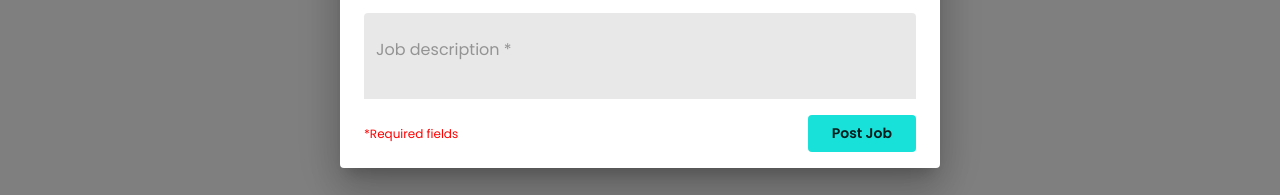
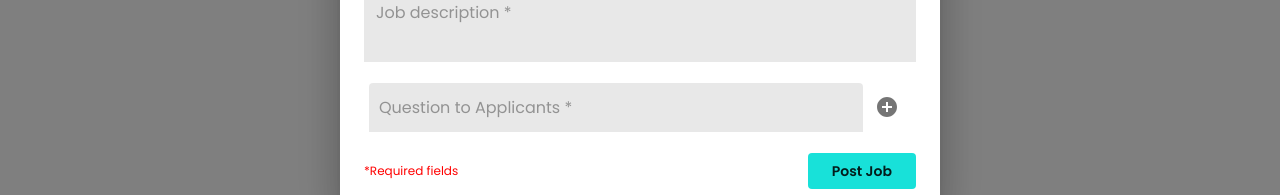
Before and after one commit to kolpp15/JuniorNest, a React (Create React App) app: page / in a window 1280 px wide. Both pictures are taken after a click on the button "Post a job". Shown: the part 451-646 px from the top of the page. Built offline with nearby package versions, Linux system fonts and the light colour scheme; no server answers; the database is empty.

Commit message:
add job Modal and view Modal

```diff
--- a/src/App.js
+++ b/src/App.js
@@ -17,6 +17,7 @@ export default () => {
   const [customSearch, setCustomSearch] = useState(false);
   const [newJobModal, setNewJobModal] = useState(false);
   const [viewJob, setViewJob] = useState({});
+
 
   const fetchJobs = async () => {
     setCustomSearch(false);
@@ -64,6 +65,8 @@ export default () => {
 
       <NewJobModal closeModal={() => setNewJobModal(false)} newJobModal={newJobModal} postJob={postJob} />
       <ViewJobModal job={viewJob} closeModal={()=> setViewJob({})} />
+
+
       <Grid container justify="center">
         <Grid item xs={10}>
           <Searchbar fetchJobsCustom={fetchJobsCustom} />
--- /dev/null
+++ b/src/components/Job/AddField.css
@@ -0,0 +1,22 @@
+* {box-sizing: border-box;}
+
+  .form-inline {
+    display: flex;
+    flex-direction: column;
+  }
+
+  .form-inline label {
+    margin: 5px 10px 5px 0;
+  }
+
+  .form-inline input {
+    vertical-align: middle;
+    margin: 5px 10px 5px 0;
+    padding: 10px;
+  }
+
+  .form-new-question {
+    display: flex;
+    flex-direction: row;
+    padding: 5px;
+  }
--- a/src/components/Job/NewJobModal.js
+++ b/src/components/Job/NewJobModal.js
@@ -1,7 +1,8 @@
 import React, { useState } from "react";
 import { Box, Grid, FilledInput, Select, MenuItem, Dialog, DialogTitle, DialogContent, DialogActions, Typography, Button, IconButton, CircularProgress } from "@material-ui/core";
 import { Close as CloseIcon } from "@material-ui/icons"
-
+import './AddField.css'
+import { AddCircle, RemoveCircle } from "@material-ui/icons"
 
 const initState = {
   title: "", // we have to add this // webdeveloper
@@ -12,17 +13,28 @@ const initState = {
   education: "",
   description: "",
   post_date: "",
-  company_id: "mCRVmyjCLM2FPIZ57Dnw"
+  company_id: "mCRVmyjCLM2FPIZ57Dnw",
+  questions: {}
 }
 
 export default (props) => {
   const [loading, setLoading] = useState(false)
   const [jobDetails, setJobDetails] = useState(initState)
+  const [formValues, setFormValues] = useState([{ questions: "" }])
+
+  let questionStorage = {}
 
   const handleChange = (e) => {
     e.persist();
-    setJobDetails((oldState) => ({...oldState, [e.target.name]: e.target.value,
-    }));
+    if (e.target.name.includes("questions")) {
+      questionStorage[e.target.name] = e.target.value
+      setJobDetails((oldState) => ({...oldState,
+        ...questionStorage
+      }));
+    } else {
+      setJobDetails((oldState) => ({...oldState, [e.target.name]: e.target.value,
+      }));
+    }
   }
 
   const handleSubmit = async () => {
@@ -31,6 +43,17 @@ export default (props) => {
     // }
     // if (!jobDetails,skills.length) return;
     setLoading(true);
+
+    let questionsObj = {}
+    for (const question in jobDetails) {
+      if (question.includes("question")) {
+        questionsObj[question] = jobDetails[question]
+        delete jobDetails[question]
+      }
+    }
+    delete questionsObj.questions
+    jobDetails.questions = questionsObj
+
     await props.postJob(jobDetails)
     closeModal();
   }
@@ -39,6 +62,16 @@ export default (props) => {
     setJobDetails(initState)
     setLoading(false)
     props.closeModal()
+  }
+
+  let addFormFields = () => {
+    setFormValues([...formValues, { questions: "" }])
+  }
+
+  let removeFormFields = (i) => {
+      let newFormValues = [...formValues];
+      newFormValues.splice(i, 1);
+      setFormValues(newFormValues)
   }
 
   return (
@@ -77,8 +110,6 @@ export default (props) => {
             <FilledInput onChange={handleChange} name="education" value={jobDetails.education} placeholder="Education Level *" disableUnderline fullWidth />
           </Grid>
 
-
-
           <Grid item xs={6}>
             <FilledInput onChange={handleChange} name="skill" value={jobDetails.skill} placeholder="Required Skills *" disableUnderline fullWidth />
           </Grid>
@@ -101,6 +132,24 @@ export default (props) => {
 
             <FilledInput name="company_id" value={jobDetails.company_id} type="hidden" />
 
+          <Grid item xs={12}>
+            {formValues.map((element, index) => (
+              <div className="form-new-question" key={index}>
+                <FilledInput placeholder="Question to Applicants *" fullWidth disableUnderline name={`questions${index}`} value={jobDetails.questions[`questions${index}`]}
+                onChange={handleChange} />
+                {
+                  index===0 ?
+                  <IconButton onClick={() => addFormFields()}>
+                  <AddCircle />
+                  </IconButton>
+                  :
+                  <IconButton onClick={() => removeFormFields(index)}>
+                  <RemoveCircle style={{fill:"red"}}/>
+                  </IconButton>
+                }
+              </div>
+            ))}
+          </Grid>
 
         </Grid>
       </DialogContent>
--- a/src/components/Job/ViewJobModal.js
+++ b/src/components/Job/ViewJobModal.js
@@ -1,4 +1,4 @@
-import React from 'react';
+import React, { useState } from "react";
 import {
   Box,
   Grid,
@@ -13,7 +13,9 @@ import {
   Typography,
   Button,
   IconButton,
-  CircularProgress
+  CircularProgress,
+  TextField,
+  DialogContentText
 } from "@material-ui/core";
 import { Close as CloseIcon } from "@material-ui/icons";
 import { format } from "date-fns";
@@ -22,6 +24,18 @@ import { useViewJobStyle } from '../Helper/StyleHelper';
 
 
 export default (props) => {
+  const [applyJob, setApplyJob] = useState(false);
+
+  const handleClickOpen = () => {
+    setApplyJob(true);
+
+  };
+
+  const handleClose = () => {
+    setApplyJob(false);
+  };
+
+
   const classes = useViewJobStyle();
 
   return (
@@ -73,8 +87,40 @@ export default (props) => {
 
     </DialogContent>
     <DialogActions>
-      <Button variant="outlined" component="a" href="https://www.google.ca/" target="_blank">Apply</Button>
+      <Button onClick={handleClickOpen}   variant="outlined">Apply</Button>
     </DialogActions>
+
+
+
+    <Dialog open={applyJob} onClose={handleClose}>
+      <DialogTitle>Submit Application</DialogTitle>
+      <DialogContent>
+        <DialogContentText>
+          Please answer all the questions the employer is asking
+        </DialogContentText>
+        {/* {props.job["questions"].map((question) => (<TextField  {...question} />))} */}
+        {/* {Object.entries(props.job["questions"]).map((question) => <TextField value={question}/> )}  */}
+        {console.log('these are the questions', props.job["questions"])}
+
+          {/* <TextField
+            autoFocus
+            margin="dense"
+            id="name"
+            label="sample"
+            type="questions"
+            fullWidth
+            variant="standard"
+            />
+            {console.log('questions', props.job.questions)} */}
+
+
+      </DialogContent>
+      <DialogActions>
+        <Button onClick={handleClose}>Cancel</Button>
+        <Button onClick={handleClose}>Submit Application</Button>
+      </DialogActions>
+    </Dialog>
+
 
   </Dialog>
   );
```
Also changed, not shown: 1 other file (tests, documents, lock files or other folders).
